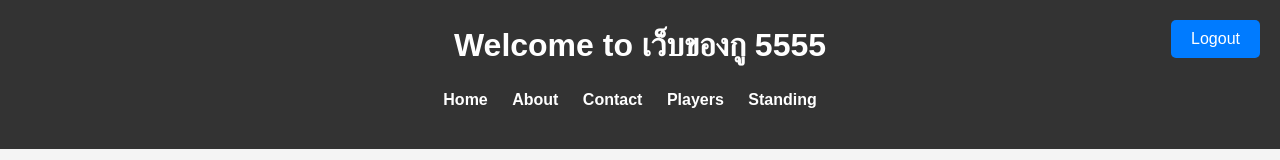
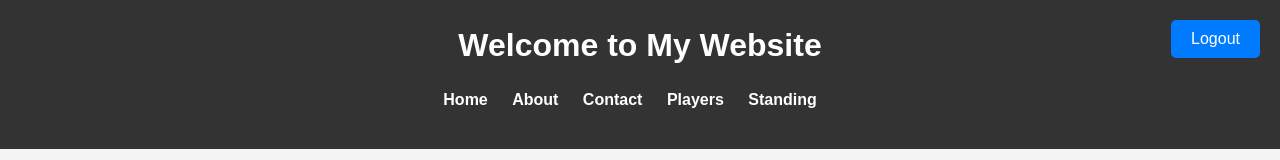
Before and after one commit to Nongwave47/Nongwave47.github.io, a plain HTML site: page index.html in a window 1280 px wide. Shown: the top 160 px of the page. Drawn offline with Linux system fonts and the light colour scheme.

Commit message:
index.html

```diff
--- a/index.html
+++ b/index.html
@@ -27,7 +27,7 @@
 </head>
 <body>
     <header>
-        <h1>Welcome to เว็บของกู 5555</h1>
+        <h1>Welcome to My Website </h1>
         <nav>
             <ul>
                 <li><a href="#home">Home</a></li>
```
